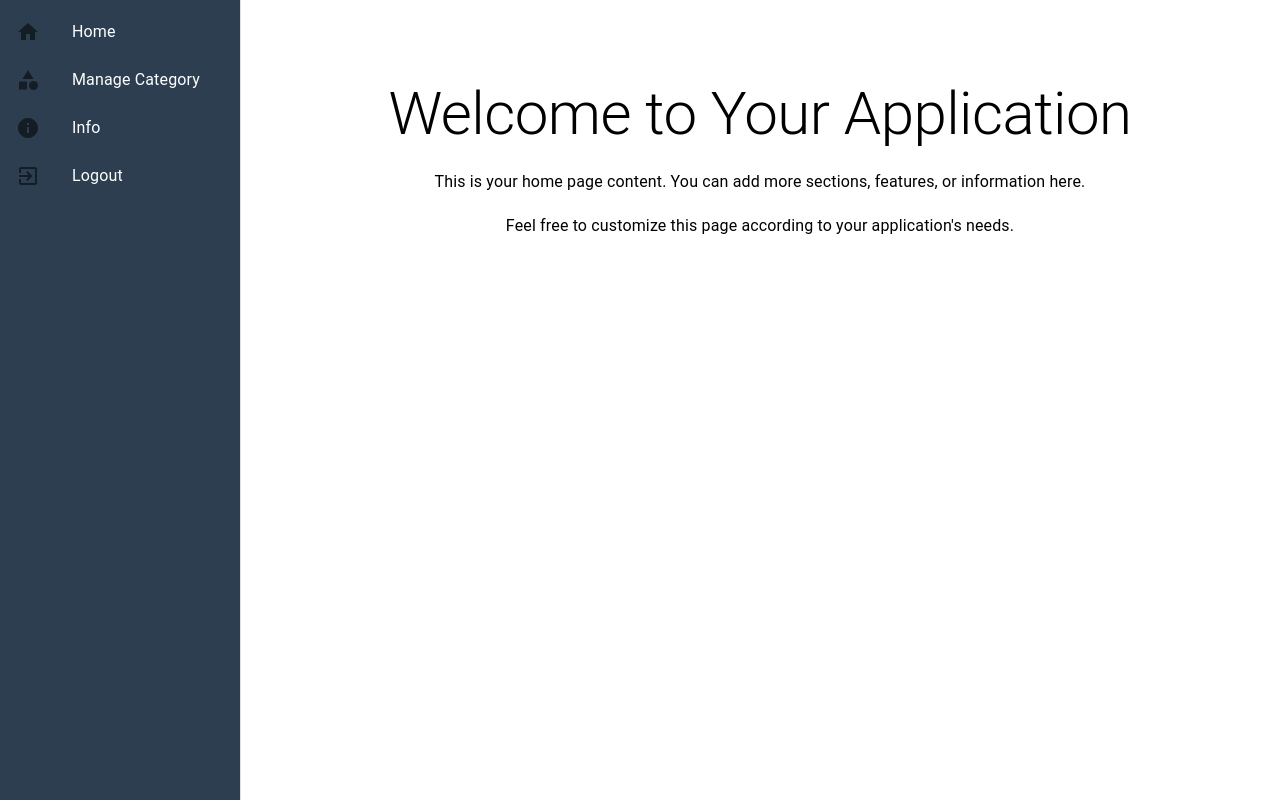
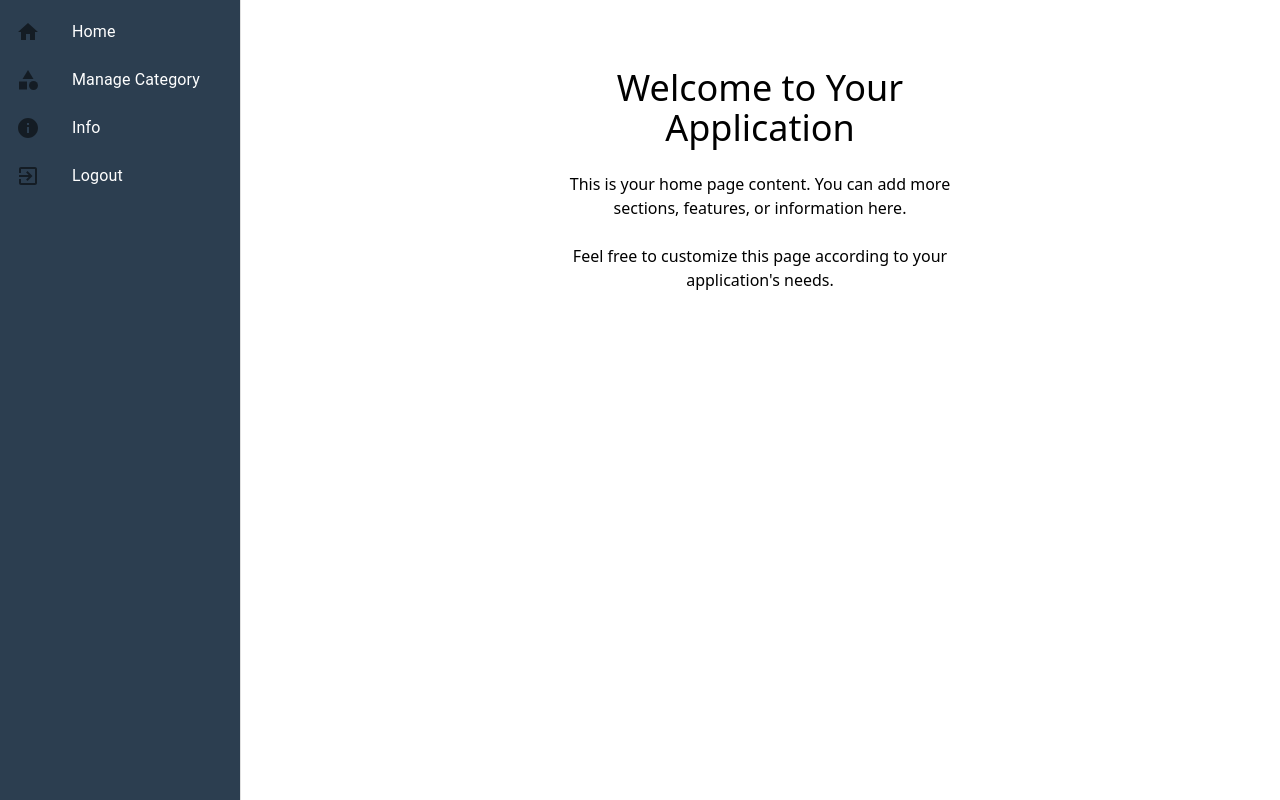
Before and after one commit to PulseZest-Inovation/HindPress, a React (Create React App) app: page /admin in a window 1280 px wide. Built offline with nearby package versions, Linux system fonts and the light colour scheme; no server answers; sample sign-in values are in the browser's storage.

Commit message:
add the tailwind CSS into the project.

```diff
--- a/package.json
+++ b/package.json
@@ -41,5 +41,8 @@
       "last 1 firefox version",
       "last 1 safari version"
     ]
+  },
+  "devDependencies": {
+    "tailwindcss": "^3.4.4"
   }
 }
--- a/src/components/AdminComponent/Features/home.jsx
+++ b/src/components/AdminComponent/Features/home.jsx
@@ -1,20 +1,18 @@
 import React from 'react';
-import Typography from '@mui/material/Typography';
-import Container from '@mui/material/Container';
 
 const Home = () => {
   return (
-    <Container maxWidth="md">
-      <Typography variant="h2" align="center" style={{ marginTop: '50px' }}>
+    <div className="max-w-md mx-auto">
+      <h2 className="text-4xl text-center mt-12">
         Welcome to Your Application
-      </Typography>
-      <Typography variant="body1" align="center" style={{ marginTop: '20px' }}>
+      </h2>
+      <p className="text-base text-center mt-6">
         This is your home page content. You can add more sections, features, or information here.
-      </Typography>
-      <Typography variant="body1" align="center" style={{ marginTop: '20px' }}>
+      </p>
+      <p className="text-base text-center mt-6">
         Feel free to customize this page according to your application's needs.
-      </Typography>
-    </Container>
+      </p>
+    </div>
   );
 };
 
--- /dev/null
+++ b/src/index.css
@@ -0,0 +1,3 @@
+@tailwind base;
+@tailwind components;
+@tailwind utilities;
--- a/src/index.js
+++ b/src/index.js
@@ -1,5 +1,6 @@
 import React from 'react';
 import ReactDOM from 'react-dom/client';
+import './index.css';
 import App from './App';
 
 const root = ReactDOM.createRoot(document.getElementById('root'));
--- /dev/null
+++ b/tailwind.config.js
@@ -0,0 +1,11 @@
+module.exports = {
+  purge: ['./src/**/*.{js,jsx,ts,tsx}', './public/index.html'],
+  darkMode: false, // or 'media' or 'class'
+  theme: {
+    extend: {},
+  },
+  variants: {
+    extend: {},
+  },
+  plugins: [],
+}
```
Also changed, not shown: src/components/DashBoardFeatures/SideBar/sideBar.jsx (line endings or trailing spaces), 1 other file (tests, documents, lock files or other folders).
